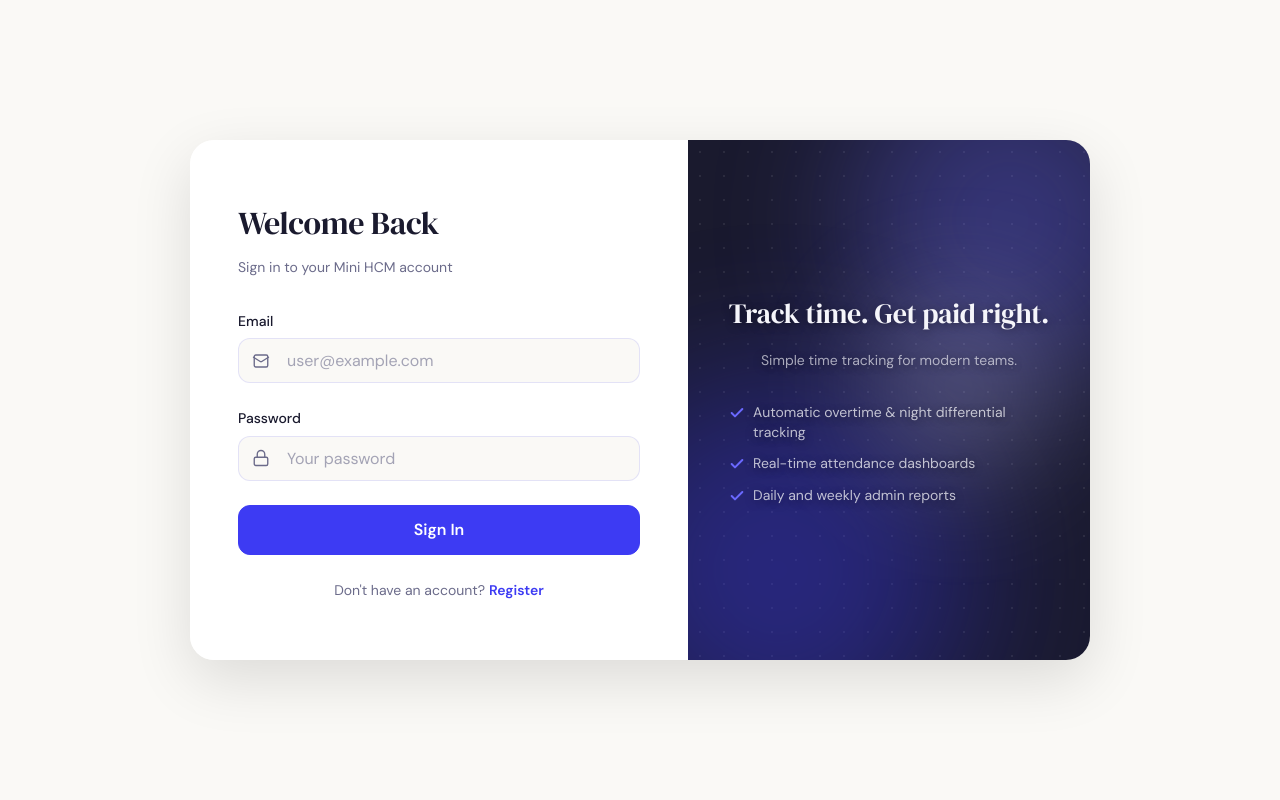
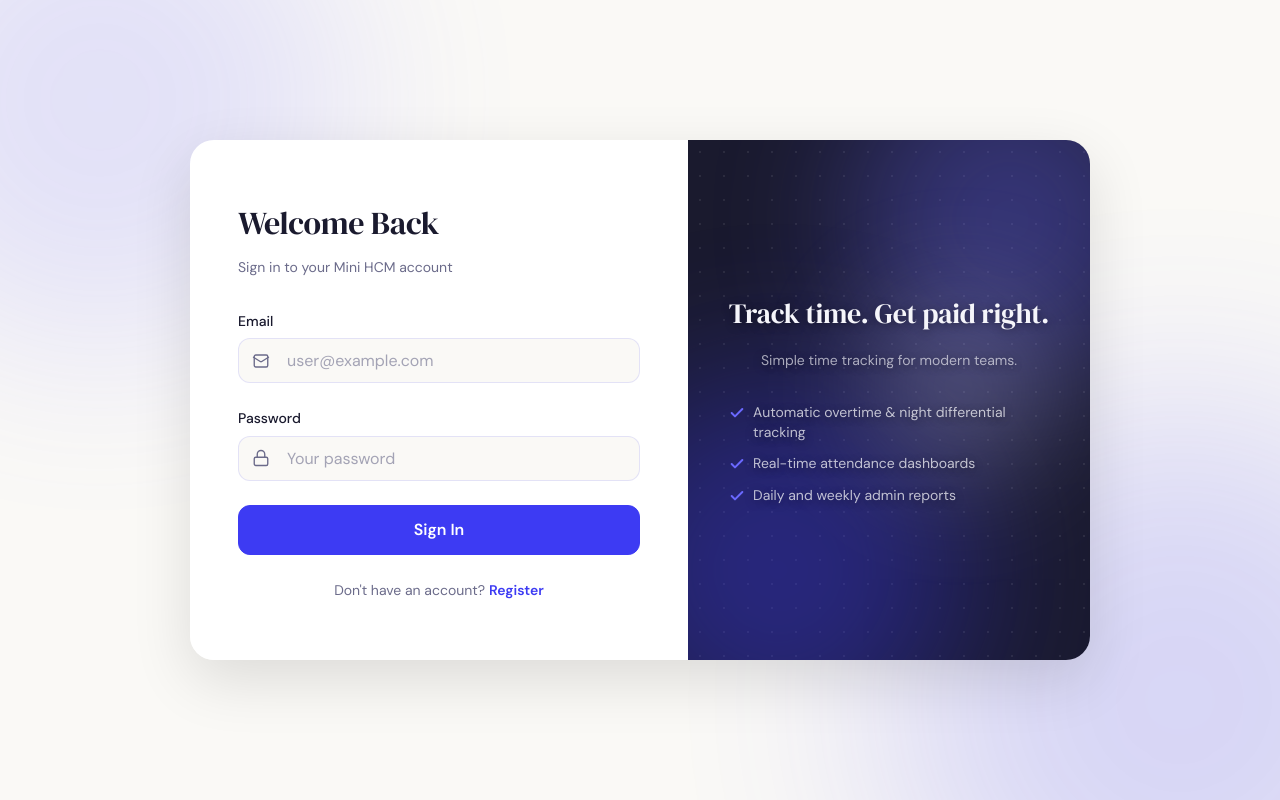
Before and after one commit to joash-dev/mini-hcm, a React (Vite) app in the folder client/: page /login in a window 1280 px wide. Built offline with nearby package versions, Linux system fonts and the light colour scheme; no server answers.

Commit message:
style: add ambient background glow shapes to auth page layouts

```diff
--- a/client/src/index.css
+++ b/client/src/index.css
@@ -133,6 +133,41 @@ body {
   min-height: 100vh;
   padding: var(--space-xl);
   background: var(--bg);
+  position: relative;
+  overflow: hidden;
+  z-index: 1;
+}
+
+/* Outer page background blobs */
+.auth-page::before,
+.auth-page::after {
+  content: "";
+  position: absolute;
+  border-radius: 50%;
+  z-index: -1;
+  pointer-events: none;
+}
+
+/* Top-left blob */
+.auth-page::before {
+  width: 500px;
+  height: 500px;
+  background: var(--accent-light);
+  top: -150px;
+  left: -150px;
+  opacity: 0.16;
+  filter: blur(95px);
+}
+
+/* Bottom-right blob */
+.auth-page::after {
+  width: 600px;
+  height: 600px;
+  background: var(--accent);
+  bottom: -200px;
+  right: -200px;
+  opacity: 0.18;
+  filter: blur(110px);
 }
 
 /* The outer split card */
```
